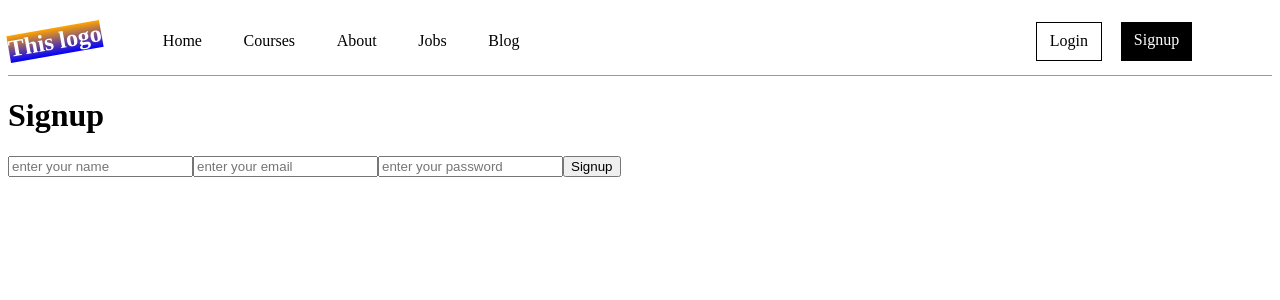
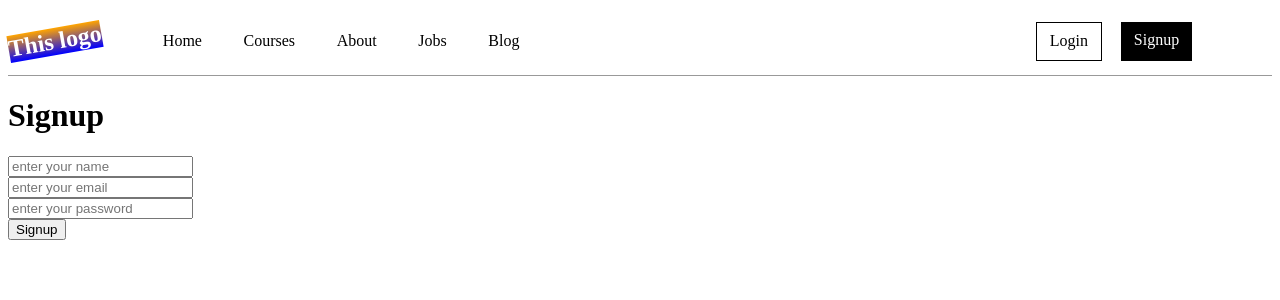
Before and after one commit to JuanCarlosNu/react-list, a React (Create React App) app: page /signup in a window 1280 px wide. Shown: the top 300 px of the page. Built offline with nearby package versions, Linux system fonts and the light colour scheme.

Commit message:
Corrected some issue: input with capital letter so that its a component

```diff
--- a/src/components/Signup/Signup.js
+++ b/src/components/Signup/Signup.js
@@ -1,27 +1,57 @@
 import React from 'react';
 import { Formik } from 'formik';
-import *as Yup from 'yup';
+import * as Yup from 'yup';
+import Input from '../input/input';
 
-
-const SignupSchema = Yup.object().shape({
-    username: Yup.string().min(4, 'too short').required('mandatory'),
-    email: Yup.string().email().required('mandatory'),
-    password: Yup.string().min(6, '6characters').required('must enter one'),
-});
+const signupSchema = Yup.object().shape({
+    name: Yup.string()
+      .min(4, "user name can not be less than 4")
+      .required("name can not be empty"),
+    email: Yup.string()
+      .email()
+      .required("email can not be empty"),
+    password: Yup.string()
+      .min(6, "password can not be less than 6")
+      .required("password can not be empty")
+  });
 
 const Signup = () => {
-    const signup = () => {};
+    const signup = values => {
+        console.log(values);
+    };
+
     return (
         <Formik
         initialValues={{name:"" , email: "" , password: "" }}
-        validationSchema={SignupSchema}
-        onSubmit={Signup}
+        validationSchema={signupSchema}
+        onSubmit={signup}
         render={({values, handleChange, errors, handleSubmit})=>(
             <div>
                 <h1>Signup</h1>
-                <input value={values.name} onChange={handleChange} error={errors.name} name='name' type='text' placeholder='enter your name'/>
-                <input value={values.email} onChange={handleChange} error={errors.email} name='email' type='text' placeholder='enter your email'/>
-                <input value={values.password} onChange={handleChange} error={errors.password} name='password' type='text' placeholder='enter your password'/>
+                <Input
+                value={values.name}
+                onChange={handleChange}
+                error={errors.name}
+                name="name"
+                type="text"
+                placeholder="enter your name"
+                />
+                <Input
+                value={values.email}
+                onChange={handleChange}
+                error={errors.email}
+                name="email"
+                type="text"
+                placeholder="enter your email"
+                />
+                <Input
+                value={values.password}
+                onChange={handleChange}
+                error={errors.password}
+                name="password"
+                type="text"
+                placeholder="enter your password"
+                />
                 <button onClick={handleSubmit}>Signup</button>
             </div>
         )}
--- a/src/components/input/input.js
+++ b/src/components/input/input.js
@@ -1,16 +1,14 @@
-import { type } from '@testing-library/user-event/dist/type';
 import React from 'react';
 
-const Input = ({onChange , value , error , placeholder , type , name}) => {
+const Input = ({onChange , value ,error , type , placeholder , name}) => {
     return (
         <div>
-<input
-onChange={onchage}
-value={value}
-placeholder={placeholder}
-type={type}
-name={name}
-   />
+            <input
+         onChange={onChange}
+         value={value}
+         placeholder={placeholder}
+         type={type}
+         name={name}/>
 <span>{error}</span>
 </div>
      );
```
